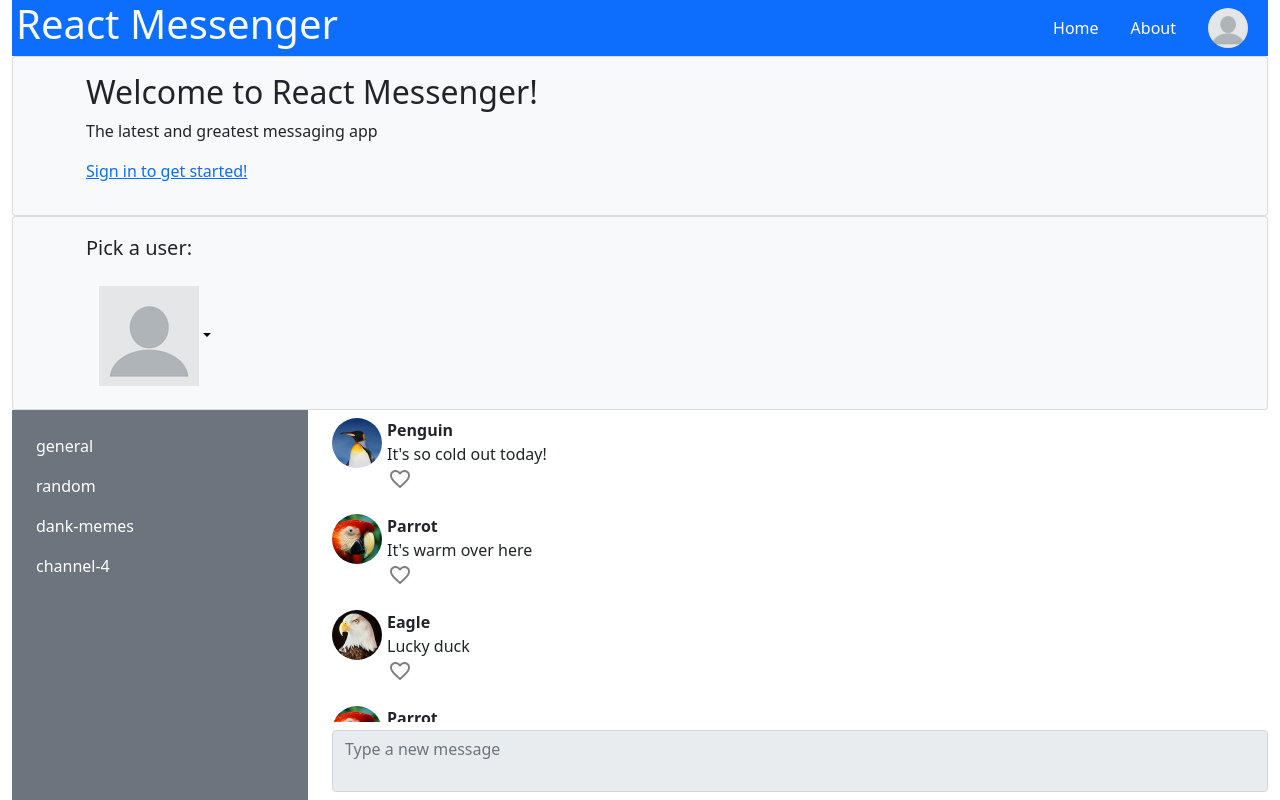
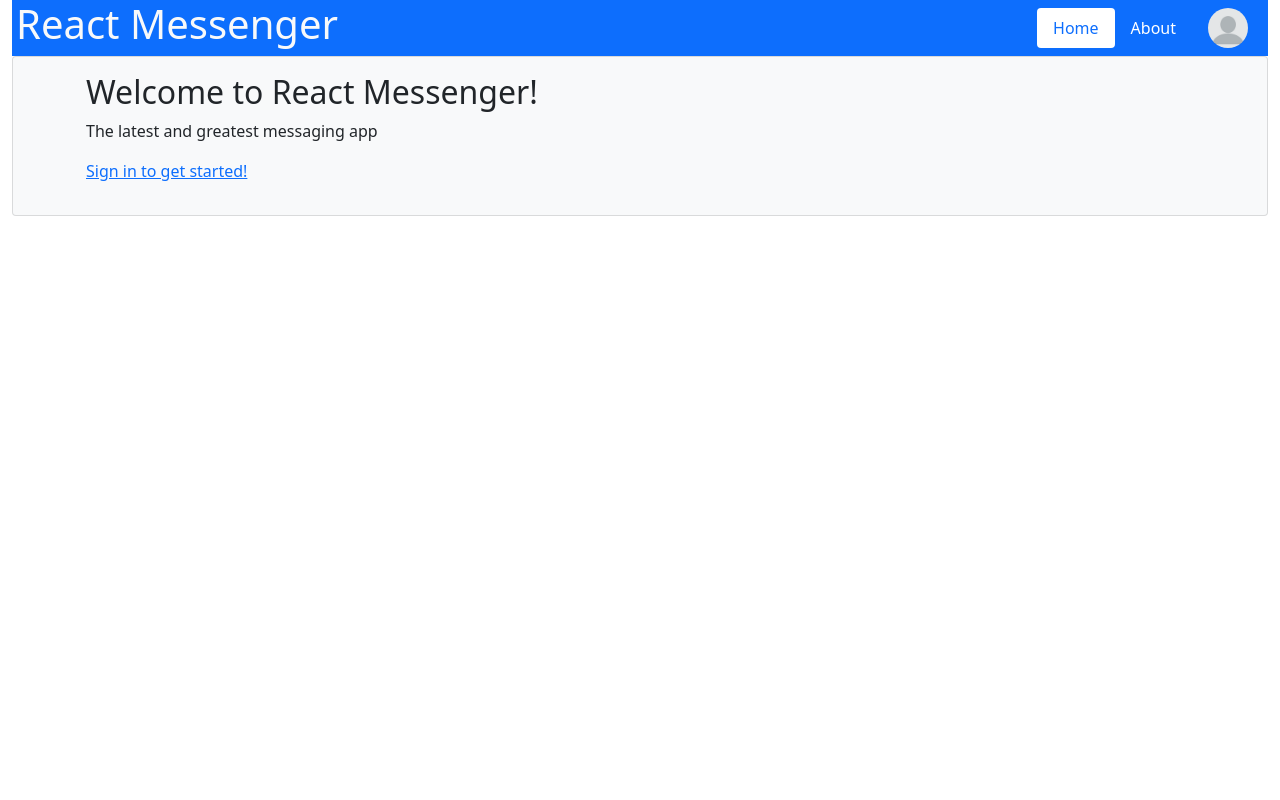
Before and after one commit to harperzhu/demos, a React (Create React App) app in the folder react-chat/: page / in a window 1280 px wide. Built offline with nearby package versions, Linux system fonts and the light colour scheme.

Commit message:
End of lecture code

```diff
--- a/react-chat/package.json
+++ b/react-chat/package.json
@@ -10,6 +10,7 @@
     "react": "^17.0.2",
     "react-bootstrap": "^2.0.2",
     "react-dom": "^17.0.2",
+    "react-router-dom": "^5.3.0",
     "react-scripts": "4.0.3",
     "web-vitals": "^1.1.2"
   },
--- a/react-chat/src/components/App.js
+++ b/react-chat/src/components/App.js
@@ -8,6 +8,8 @@ import SignInPage from './SignInPage';
 import * as Static from './StaticPages';
 
 import CHAT_LOG from '../data/chat_log.json';
+
+import { Route, Switch } from 'react-router-dom';
 
 export default function App(props) {
   const [currentUser, setCurrentUser] = useState(null);
@@ -46,9 +48,22 @@ export default function App(props) {
   return (
     <div className="container-fluid d-flex flex-column" >
       <NavBar user={currentUser} loginFunction={loginUser} />
-      <Static.WelcomePage />
+
+
+      <Switch>
+        {/* if url startsWith ("/welcome") */}
+        <Route exact path="/">
+          <Static.WelcomePage user={currentUser} />
+        </Route>
+
+        <Route path="/signin">
           <SignInPage user={currentUser} loginFunction={loginUser} />
-      {/* <Static.AboutPage /> */}
+        </Route>
+        <Route path="/about">
+          <Static.AboutPage />
+        </Route>
+
+        <Route path="/chat/:channelName">
 
           {/* channels and chat */}
           <div className="row flex-grow-1">
@@ -62,6 +77,13 @@ export default function App(props) {
                 <ComposeForm user={currentUser} whatToDoOnSubmit={addMessage} />
             </div>
           </div>
+        </Route>
+
+        <Route>
+          <Static.ErrorPage />
+        </Route>
+
+      </Switch>
 
     </div>
   );
--- a/react-chat/src/components/Channels.js
+++ b/react-chat/src/components/Channels.js
@@ -1,10 +1,12 @@
+import { NavLink } from 'react-router-dom';
+
 export default function ChannelNav({ channelList }) {
   //const channelList = props.channelList;
 
   const channelListItems = channelList.map((channelName) => {
     return (
       <li className="nav-item" key={channelName}>
-        <a className="nav-link" href="/">{channelName}</a>
+        <NavLink to={"/chat/"+channelName} className="nav-link">{channelName}</NavLink>
       </li>
     )
   })
--- a/react-chat/src/components/Chat.js
+++ b/react-chat/src/components/Chat.js
@@ -1,8 +1,16 @@
 import React, { useState } from 'react';
+
+import { useParams } from 'react-router-dom'
 
 export function ChatPane({ currentUser, messageHistory }) { //destructure props
 
-  const channelMessages = messageHistory;
+  const urlParams = useParams();
+  console.log(urlParams);
+
+  //messages that are in THIS channel
+  const channelMessages = messageHistory.filter((aMessageObj) => {
+    return aMessageObj.channel === urlParams.channelName //replace this string
+  });
 
   const messageComponentArray = channelMessages.map((aMessageObj) => {
     const theElem = <Message fromCurrentUser={aMessageObj.userName === currentUser} messageData={aMessageObj} key={aMessageObj.timestamp} />
--- a/react-chat/src/components/ComposeForm.js
+++ b/react-chat/src/components/ComposeForm.js
@@ -1,7 +1,10 @@
 import React, {useState} from 'react';
+
+import {useParams} from 'react-router-dom';
 
 export default function ComposeForm(props) {
   const [textValue, setTextValue] = useState('');
+  const urlParams = useParams();
 
   const handleInput = (event) => {
     setTextValue(event.target.value);
@@ -9,14 +12,14 @@ export default function ComposeForm(props) {
 
   const handleSubmit = (event) => {
     console.log("submitting", textValue);
-    props.whatToDoOnSubmit(textValue, props.user);
+    props.whatToDoOnSubmit(textValue, props.user, urlParams.channelName);
     setTextValue(''); //clear old value
   }
 
   return (
 		<form className="my-2">
 			<div className="input-group">
-        {props.user && <img src={'img/'+props.user+'.png'} alt={props.user + " avatar"} /> }
+        {props.user && <img src={'/img/'+props.user+'.png'} alt={props.user + " avatar"} /> }
 				<textarea
           className="form-control" rows="2" placeholder="Type a new message"
           value={textValue}
--- a/react-chat/src/components/HeaderBar.js
+++ b/react-chat/src/components/HeaderBar.js
@@ -1,5 +1,7 @@
 import React from 'react';
 // import Dropdown from 'react-bootstrap/Dropdown';
+
+import { Link, NavLink } from 'react-router-dom'
 
 //headerbar component
 export default function NavBar(props) {
@@ -14,15 +16,15 @@ export default function NavBar(props) {
       {/* links go here */}
       <ul className="nav nav-pills">
         <li className="nav-item">
-          <a className="nav-link" href="/">Home</a>
+          <NavLink exact to="/" className="nav-link">Home</NavLink>
         </li>
         <li className="nav-item">
-          <a className="nav-link" href="/about">About</a>
+          <NavLink to="/about" className="nav-link">About</NavLink>
         </li>
         <li className="nav-item">
-          <a className="nav-link" href="/signin">
+          <Link to="/signin" className="nav-link">
             <img src={'img/' + props.user + '.png'} alt={props.user + " avatar"} />
-          </a>
+          </Link>
           {/* <span class="nav-link">
             <img src={'img/' + props.user + '.png'} alt={props.user + " avatar"} onClick={handleClick} />
           </span> */}
--- a/react-chat/src/components/StaticPages.js
+++ b/react-chat/src/components/StaticPages.js
@@ -1,6 +1,14 @@
 import React from 'react';
 
+import { Redirect } from 'react-router-dom';
+
 export function WelcomePage(props) {
+
+  if(props.user){ //if signed in
+    //instead of showing this, go to the chat page
+    return <Redirect to="/chat/general" />
+  }
+
   return (
     <div className="card bg-light">
       <div className="container card-body">
--- a/react-chat/src/index.js
+++ b/react-chat/src/index.js
@@ -7,4 +7,6 @@ import './index.css';
 
 import App from './components/App';
 
-ReactDOM.render(<App />, document.getElementById('root'));
+import { BrowserRouter } from 'react-router-dom';
+
+ReactDOM.render(<BrowserRouter><App /></BrowserRouter>, document.getElementById('root'));
```
Also changed, not shown: 1 other file (tests, documents, lock files or other folders). Lines whose indentation alone changed are shown as unchanged.
